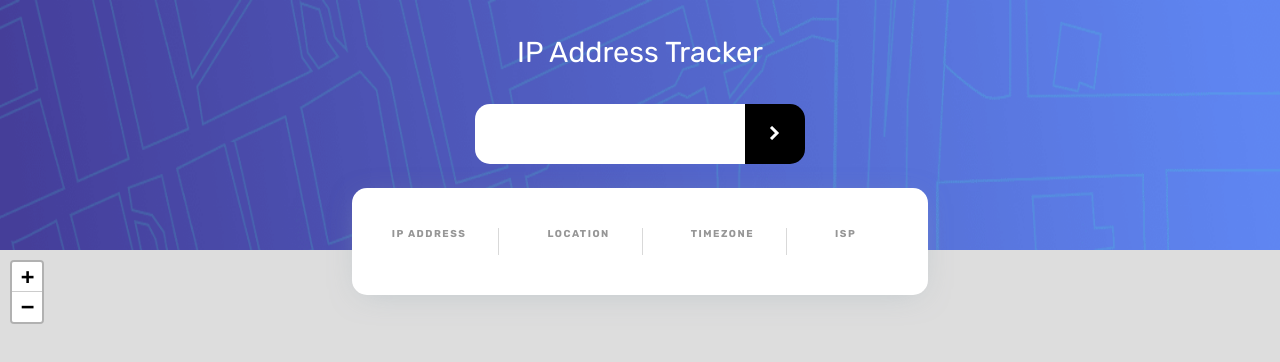
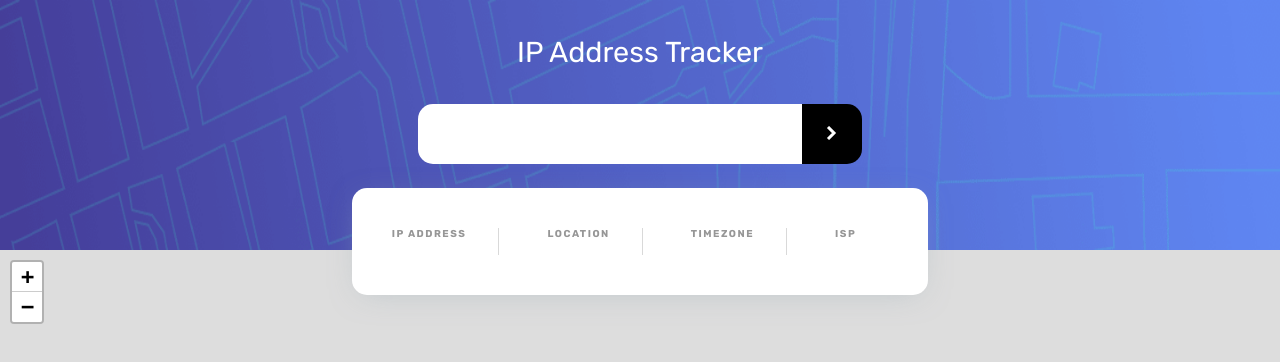
Before and after one commit to tlbodrick/ip-address-tracker, a plain HTML site: page index.html in a window 1280 px wide. Drawn offline with nearby package versions, Linux system fonts and the light colour scheme; no server answers.

Commit message:
updated responsiveness

```diff
--- a/styles.css
+++ b/styles.css
@@ -44,7 +44,8 @@ main{
 }
 
 #searchBar {
-    width: 270px;
+    width: 30vw;
+    min-width: 275px;
     height: 60px;
     border-radius: 15px 0 0 15px;
     margin-bottom: 24px;
```
